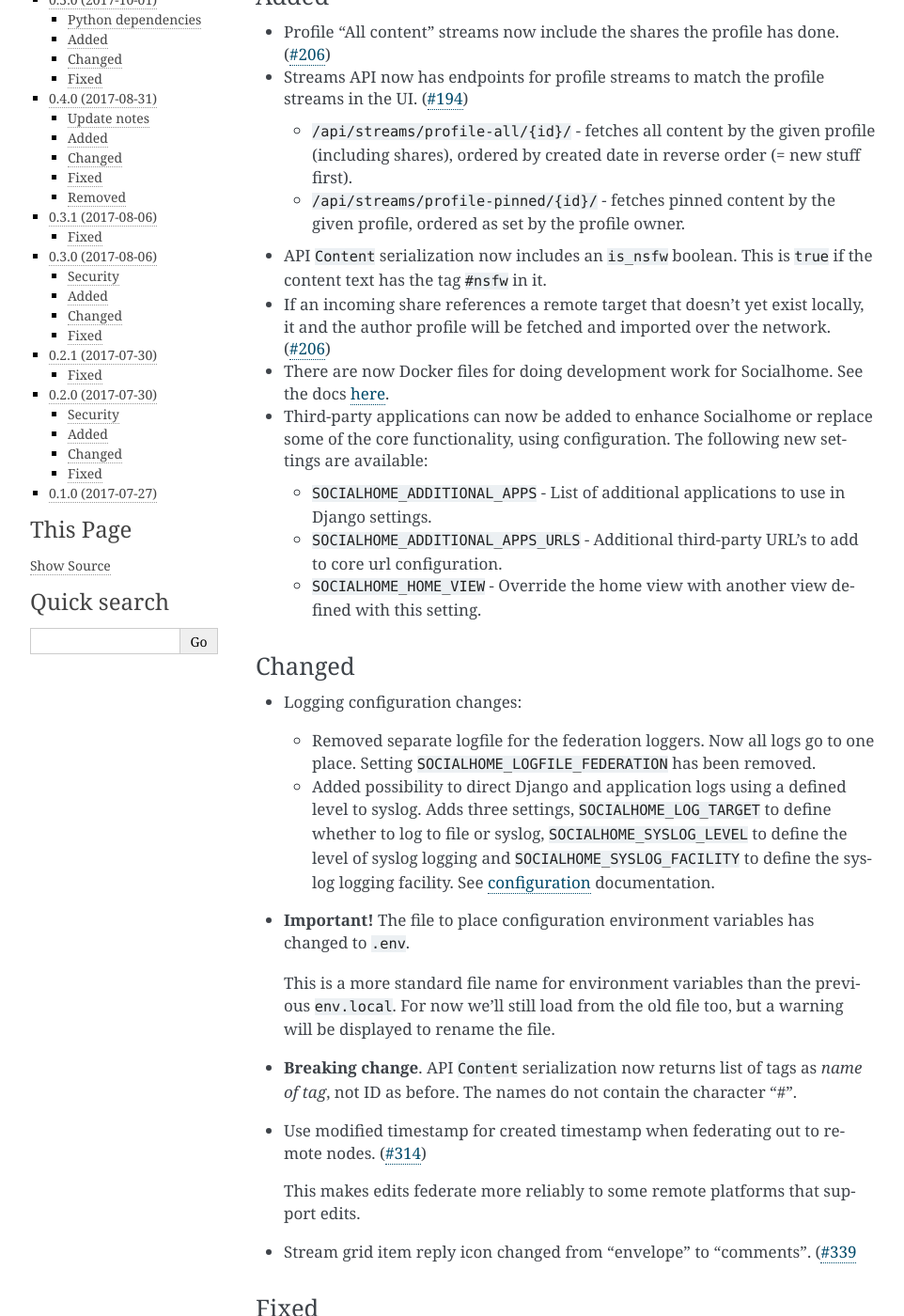
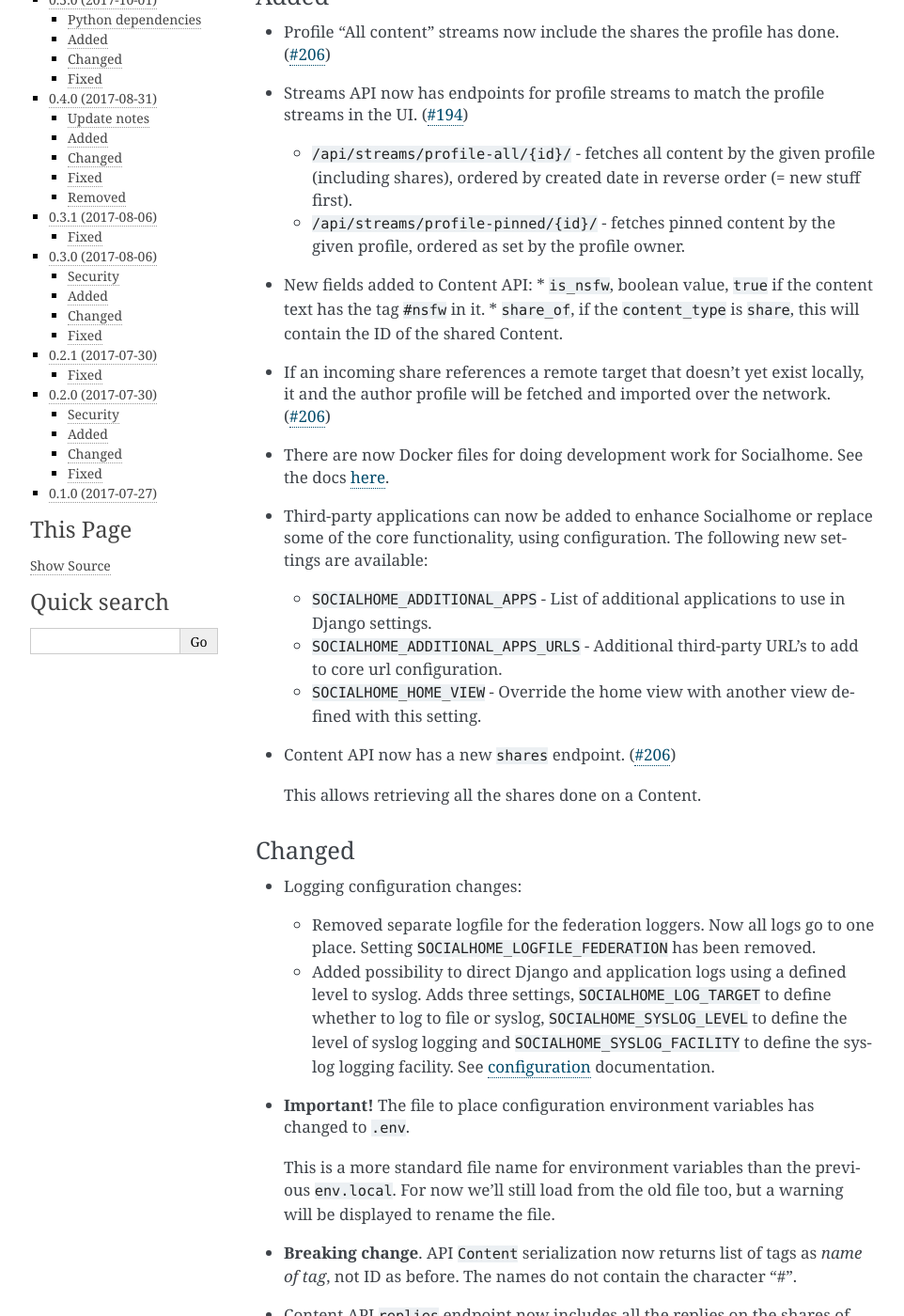
Before and after one commit to jaywink/socialhome, a Sphinx documentation site: the page built from docs/changelog.rst, in a window 1280 px wide and 1400 px high, scrolled down 210 px. Shown: the whole window at 94% size, without its empty margins (148-1110 px from the left). Built offline with Sphinx 7.4.7, drawn with Linux system fonts in a browser that asks for light colours; some of the changed text lies outside the part shown.

Commit message:
Add changelog entries for shares related changes
Refs: #206

```diff
--- a/docs/changelog.rst
+++ b/docs/changelog.rst
@@ -15,7 +15,9 @@
   * ``/api/streams/profile-all/{id}/`` - fetches all content by the given profile (including shares), ordered by created date in reverse order (= new stuff first).
   * ``/api/streams/profile-pinned/{id}/`` - fetches pinned content by the given profile, ordered as set by the profile owner.
 
-* API ``Content`` serialization now includes an ``is_nsfw`` boolean. This is ``true`` if the content text has the tag ``#nsfw`` in it.
+* New fields added to Content API:
+  * ``is_nsfw``, boolean value, ``true`` if the content text has the tag ``#nsfw`` in it.
+  * ``share_of``, if the ``content_type`` is ``share``, this will contain the ID of the shared Content.
 
 * If an incoming share references a remote target that doesn't yet exist locally, it and the author profile will be fetched and imported over the network. (`#206 <https://github.com/jaywink/socialhome/issues/206>`_)
 
@@ -26,6 +28,10 @@
   * ``SOCIALHOME_ADDITIONAL_APPS`` - List of additional applications to use in Django settings.
   * ``SOCIALHOME_ADDITIONAL_APPS_URLS`` - Additional third-party URL's to add to core url configuration.
   * ``SOCIALHOME_HOME_VIEW`` - Override the home view with another view defined with this setting.
+
+* Content API now has a new ``shares`` endpoint. (`#206 <https://github.com/jaywink/socialhome/issues/206>`_)
+
+  This allows retrieving all the shares done on a Content.
 
 Changed
 .......
@@ -40,6 +46,8 @@
   This is a more standard file name for environment variables than the previous ``env.local``. For now we'll still load from the old file too, but a warning will be displayed to rename the file.
 
 * **Breaking change**. API ``Content`` serialization now returns list of tags as *name of tag*, not ID as before. The names do not contain the character "#".
+
+* Content API ``replies`` endpoint now includes all the replies on the shares of the Content too.
 
 * Use modified timestamp for created timestamp when federating out to remote nodes. (`#314 <https://github.com/jaywink/socialhome/issues/314>`_)
 
```
